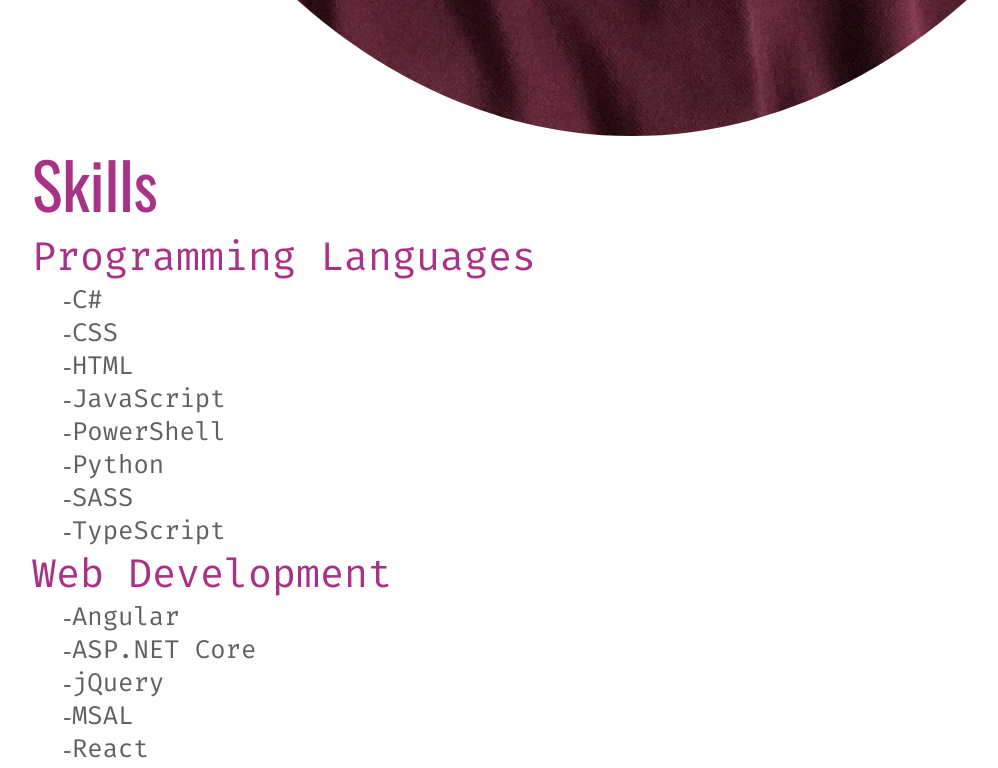
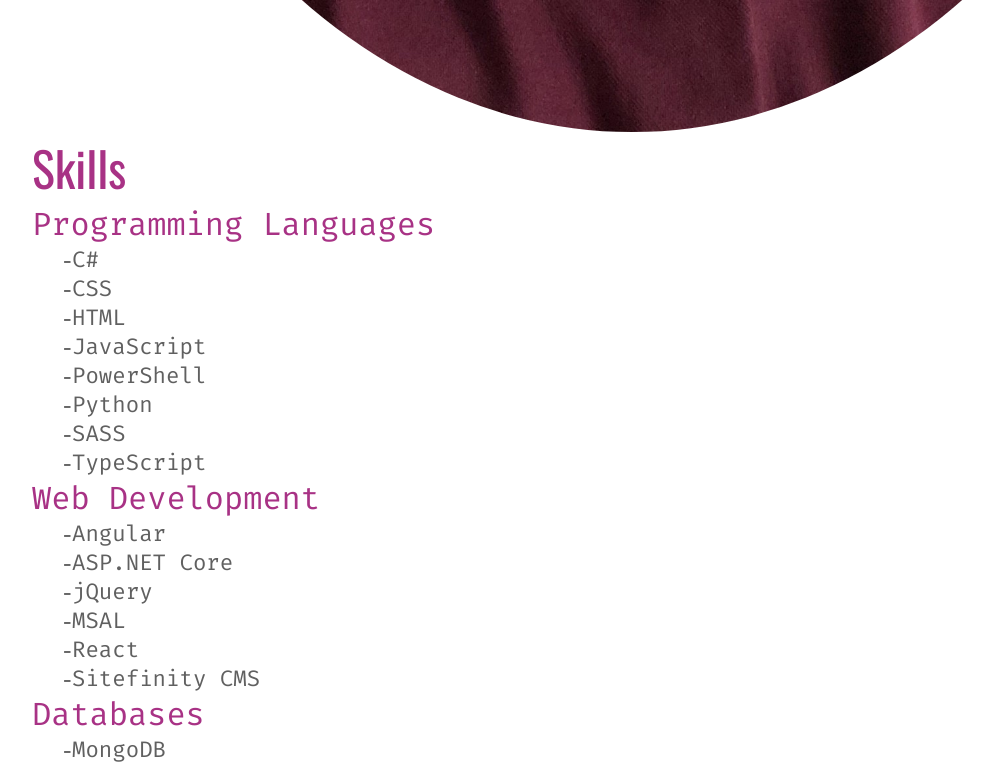
Before and after one commit to aldricaj/andrew-aldrich-site, a Gatsby site: page /skills in a window 1280 px wide. Shown: the part 1640-2408 px from the top of the page, without its empty margins (8-1006 px from the left). Built offline with nearby package versions, Linux system fonts and the light colour scheme; Gatsby itself is replaced by a stand-in of ours.

Commit message:
Made text smaller

```diff
--- a/src/styles/global.scss
+++ b/src/styles/global.scss
@@ -11,7 +11,7 @@
 }
 
 p {
-  font-size: 1.6rem;
+  font-size: 1.4rem;
   color: variables.$text-color;
   font-family: variables.$paragraph-font;
 }
@@ -22,13 +22,13 @@
   font-family: 'Oswald', 'Sans Serif';
 }
 h2 {
-  font-size: 4rem;
+  font-size: 3rem;
 
   font-family: 'Oswald', 'Sans Serif';
 }
 h3 {
   font-family: variables.$paragraph-font;
-  font-size: 2.5rem;
+  font-size: 2rem;
 }
 
 h1,
```
